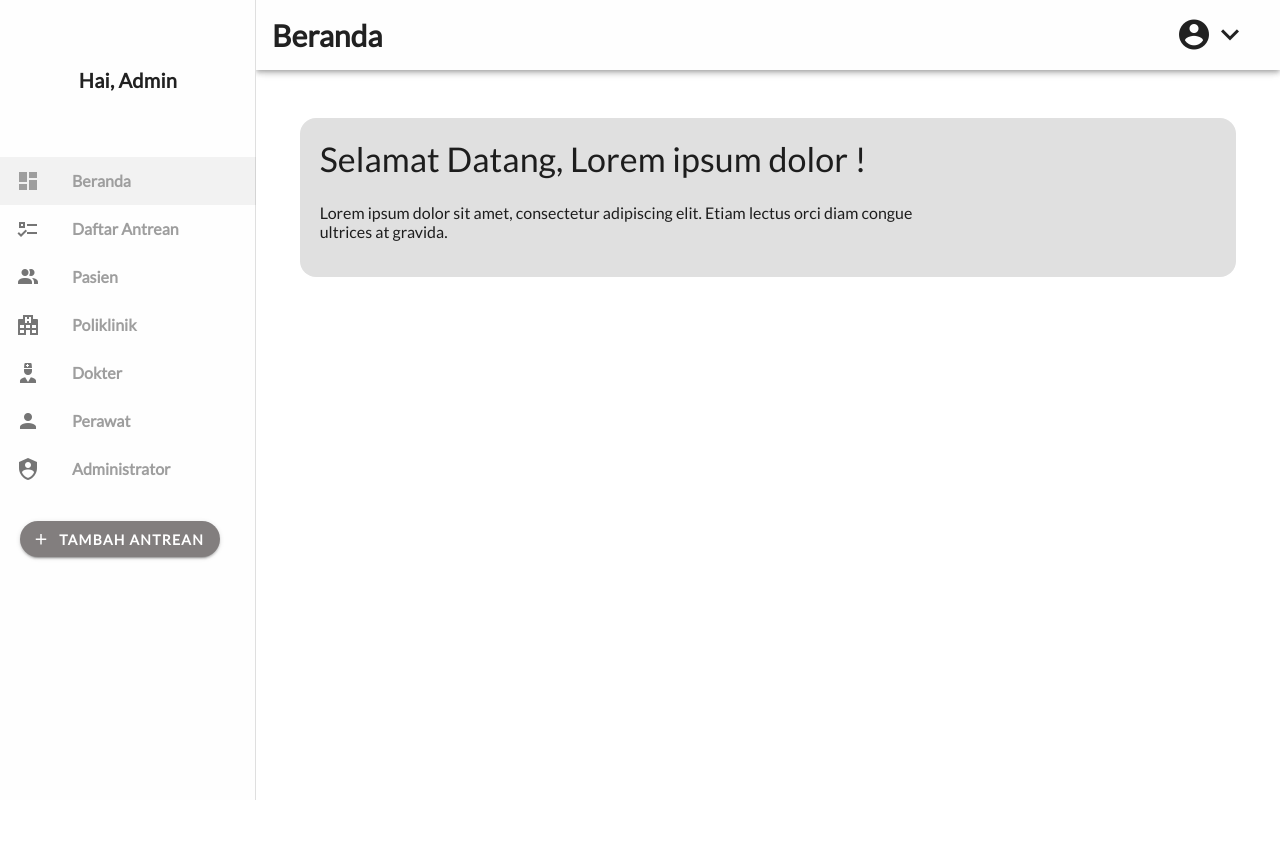
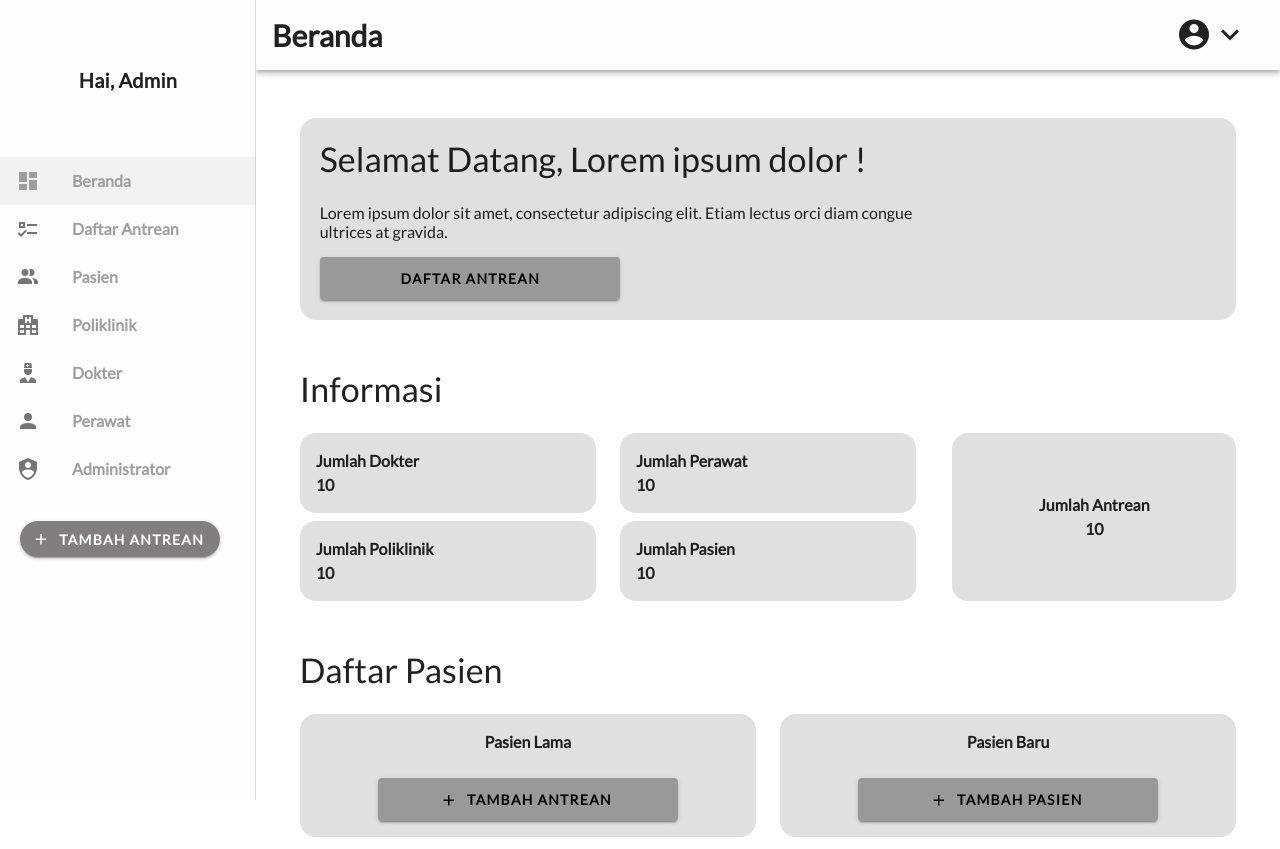
Before and after one commit to ALTERA-CAPSTON-41/frontend, a Vue app: page / in a window 1280 px wide. Before the commit the page ends 800 px from the top, so only its background shows below. Built offline with nearby package versions, Linux system fonts and the light colour scheme.

Commit message:
update beranda

```diff
--- a/src/views/Beranda.vue
+++ b/src/views/Beranda.vue
@@ -5,7 +5,95 @@
       <div class="pa-5 grey lighten-2 text-no-wrap rounded-xl mx-auto">
         <h1>Selamat Datang, Lorem ipsum dolor !</h1><br>
         <p>Lorem ipsum dolor sit amet, consectetur adipiscing elit. Etiam lectus orci diam  congue<br>ultrices at gravida.</p>
+      <v-btn
+      justify-center
+      color="#999999"
+      class="btn-antrean black--text"
+      rounded-lg
+      >
+      Daftar Antrean
+      </v-btn>
       </div>
+      <br>
+      <section>
+        <br>
+        <h1>Informasi</h1>
+        <br>
+          <v-row justify="left d-flex">
+            <v-col cols="12" md="4">
+              <div class="mb-2 pa-4 text-left rounded-xl grey lighten-2">
+                Jumlah Dokter <br>
+                10
+              </div>
+
+              <div class="pa-4 text-left rounded-xl grey lighten-2">
+                Jumlah Poliklinik <br>
+                10
+              </div>
+            </v-col>
+
+            <v-col cols="12" md="4">
+              <div class="mb-2 pa-4 text-left rounded-xl grey lighten-2">
+                Jumlah Perawat <br>
+                10
+              </div>
+              <div class="pa-4 text-left rounded-xl grey lighten-2">
+                Jumlah Pasien <br>
+                10
+              </div>
+            </v-col>
+
+            <v-col cols="12" md="4">
+              <div class="antrean ms-3 pa-4 text-center rounded-xl grey lighten-2">
+                Jumlah Antrean <br>
+                10
+              </div>
+            </v-col>
+          </v-row>
+      </section>
+
+      <section>
+        <br><br>
+        <h1>Daftar Pasien</h1>
+        <br>
+          <v-row>
+            <v-col cols="12" md="6">
+              <div class="kotak pa-4 text-center grey lighten-2 text-no-wrap rounded-xl">
+                Pasien Lama
+                <br><br>
+                <v-btn
+                justify-center
+                color="#999999"
+                class="btn-antrean black--text"
+                rounded-lg
+                >
+                <v-icon left>
+                  mdi-plus
+                </v-icon>
+                Tambah Antrean
+                </v-btn>
+              </div>
+            </v-col>
+
+            <v-col cols="12" md="6">
+              <div class="kotak pa-4 text-center grey lighten-2 text-no-wrap rounded-xl">
+                Pasien Baru
+                <br><br>
+                <v-btn
+                justify-center
+                color="#999999"
+                class="btn-antrean black--text"
+                rounded-lg
+                >
+                <v-icon left>
+                  mdi-plus
+                </v-icon>
+                Tambah Pasien
+                </v-btn>
+              </div>
+            </v-col>
+          </v-row>
+      </section>
     </v-col>
   </v-row>
 </template>
@@ -26,4 +114,19 @@ line-height: 41px;
 
 letter-spacing: 0.0025em;
 }
+
+.antrean {
+    display: flex;
+    height: 100%;
+    flex-wrap: nowrap;
+    align-content: center;
+    justify-content: center;
+    align-items: center;
+    text-align: center;
+}
+
+.btn-antrean {
+  width: 300px;
+  height: 43px !important;
+}
 </style>
```
